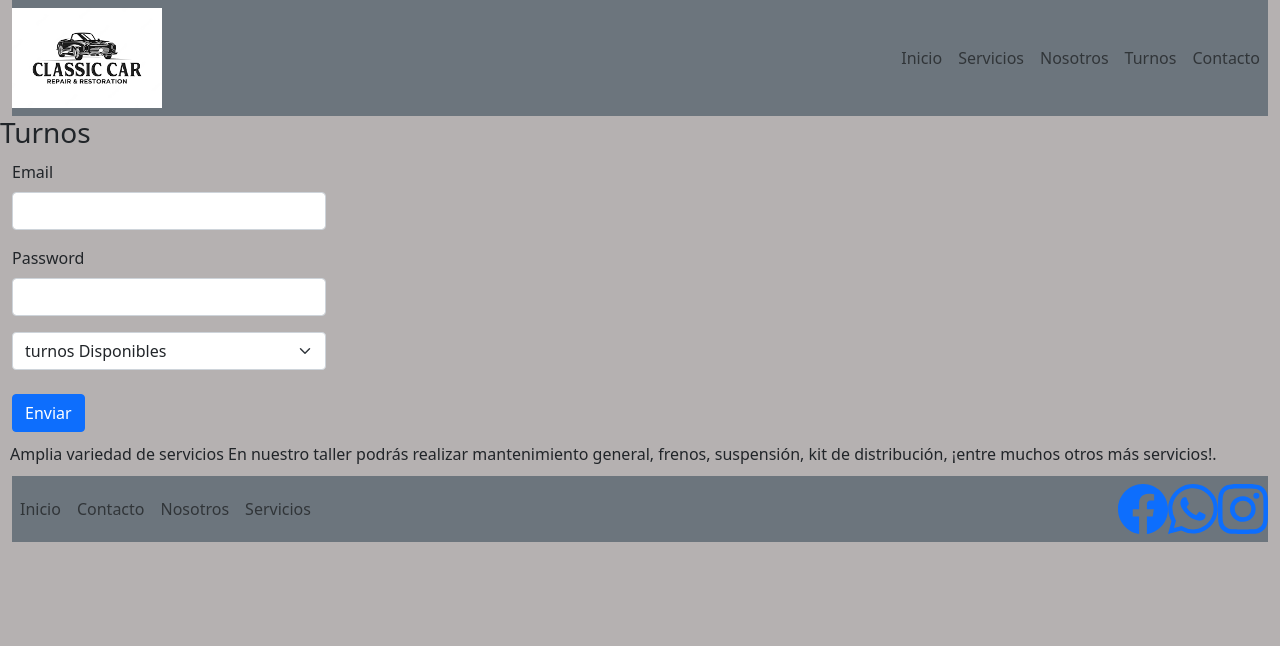
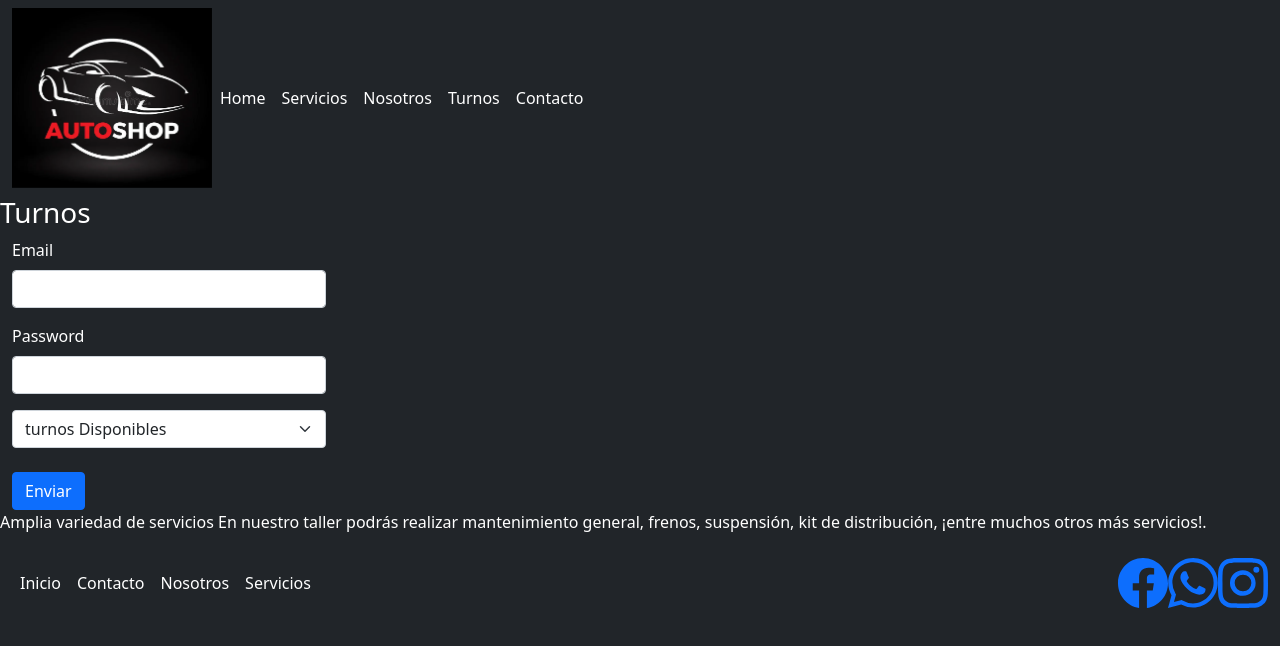
Before and after one commit to marianomercevich/Classic-Car-Custom, a website: page pages/turnos.html in a window 1280 px wide. Drawn offline with nearby package versions, Linux system fonts and the light colour scheme.

Commit message:
correccion de menu sandwich, color final bg

```diff
--- a/package.json
+++ b/package.json
@@ -7,7 +7,6 @@
     "test": "echo \"Error: no test specified\" && exit 1",
     "build-css": "node-sass --include-path scss scss/style.scss css/style.css",
     "watch-css": "nodemon -e scss -x \"npm run build-css\""
-
   },
   "repository": {
     "type": "git",
--- a/pages/contactos.html
+++ b/pages/contactos.html
@@ -9,42 +9,37 @@
     RESTAURACION, DETAILING, PINTURA, CHAPA, ELECTRONICA AUTOMOTRIZ, ELECTRICIDAD AUTOMOTRIZ, SERVICE AUTOMOTOR, MANTENIMIENTO DEL AUTO, REPARACION DE AUTOS, AUTOS VIEJOS, MOPAR">
     <link rel="shortcut icon" href="../assets/img/tools.svg">
     <title>contacto</title>
+    <link rel="stylesheet"href="https://cdnjs.cloudflare.com/ajax/libs/animate.css/4.1.1/animate.min.css"/>
     <link href="https://cdn.jsdelivr.net/npm/bootstrap@5.1.3/dist/css/bootstrap.min.css" rel="stylesheet" integrity="sha384-1BmE4kWBq78iYhFldvKuhfTAU6auU8tT94WrHftjDbrCEXSU1oBoqyl2QvZ6jIW3" crossorigin="anonymous">
     <link rel="stylesheet" href="../css/style.css">
 
 </head>
-<body>
+<body class= "bg-dark">
     <header class="navegacion">
-        <nav>
+      <nav class="navbar navbar-expand-lg navbar-dark bg-dark animate__animated animate__pulse animate__repeat-3">
         <div class="container-fluid">
-                <div class="row">
-                    <div class="col-lg-12 col-xs-12">
-                    <nav class="navbar navbar-expand-lg navbar-light bg-secondary">
-                        <img src="../assets/img/images.png"width=150 height=100" alt="Logo">
-                        <button class="navbar-toggler" type="button" data-toggle="collapse" data-target="#navbarNav" aria-controls="navbarNav" aria-expanded="false" aria-label="Toggle navigation">
+            <img src="../assets/img/logo.webp"width=200 height=180" alt="Logo"class="animate__animated animate__zoomInRight" >
+            <button class="navbar-toggler" type="button" data-bs-toggle="collapse" data-bs-target="#navbarTogglerDemo02" aria-controls="navbarTogglerDemo02" aria-expanded="false" aria-label="Toggle navigation">
               <span class="navbar-toggler-icon"></span>
             </button>
-                        <div class="collapse navbar-collapse nav justify-content-end" id="navbarNav">
-                          <ul class="navbar-nav">
-                            <li class="nav-item active">
-                            <a class="nav-link" href="../index.html">Inicio <span class="sr-only"></span></a>
+            <div class="collapse navbar-collapse" id="navbarTogglerDemo02">
+              <ul class="navbar-nav me-auto mb-2 mb-lg-0 ">
+                  <li class="nav-item">
+                  <a class= "nav-link text-white" href="../index.html">Home</a>
                   </li>
                   <li class="nav-item">
-                            <a class="nav-link" href="servicios.html">Servicios</a>
+                    <a class="nav-link text-white" href="servicios.html">Servicios</a>
                   </li>
                   <li class="nav-item">
-                            <a class="nav-link" href="nosotros.html">Nosotros</a>
+                    <a class="nav-link text-white" href="nosotros.html">Nosotros</a>
                   </li>
                   <li class="nav-item">
-                            <a class="nav-link" href="turnos.html">Turnos</a>
+                    <a class="nav-link text-white" href="turnos.html">Turnos</a>
                   </li>
                   <li class="nav-item">
-                              <a class="nav-link" href="contactos.html">Contacto</a>
+                    <a class="nav-link active text-white" aria-current="page"  href="contactos.html">Contacto</a>
                   </li>
               </ul>
-                        </div>
-                    </nav>
-                    </div>
             </div>
         </div>
       </nav>
@@ -55,7 +50,7 @@
       </div>
       <div class="container">
         <div class="row">
-          <div class="col"><h2>Formulario de Contacto</h2></div>
+          <div class="col text-white bg-dark"><h2>Formulario de Contacto</h2></div>
         </div>
         <div class="row">
           <div class="col-8">
@@ -63,12 +58,12 @@
                 <img src="../assets/img/mapa.png" class="d-block w-100" alt="img contacto">
               </section>
           </div>
-          <div class="col-4">
-            <section>
+          <div class="col-4 text-white bg-dark">
+            <section >
               <form action="">
-                  Nombre :<input type="Nombre"> <br><br>
+                  Nombre  :<input type="Nombre"> <br><br>
                   Apelido :<input type="Apellido"><br><br>
-                  E-mail :<input type="email"> <br><br>
+                  E-mail...  :<input type="email"> <br><br>
                       <div>
                           ¿Eres Mayor de edad?
                           <select name="me" id="me">
@@ -85,8 +80,8 @@
                           <textarea placeholder="Dejanos tu Comentario"></textarea>
                           </label> <br>
                       </div>
-                  <input type="reset" value="Limpiar">
-                  <input type="submit" value="Enviar">
+                  <input type="reset" value="Limpiar"class="btn btn-primary">
+                  <input type="submit" value="Enviar"class="btn btn-primary">
               </form>
             </section>
           </div>
@@ -104,24 +99,24 @@
       Ofrecemos servicios de consultoría, reparación y mantenimiento. Deje su vehículo en manos de expertos calificados.
       </p>
     </main>
-    <footer>
+    <footer class="animate__animated animate__pulse animate__repeat-3">
       <div class="container-fluid">
          <div class="row">
             <div class="col-lg-12 col-xs-12">
-                <nav class="navbar navbar-expand-lg navbar-light bg-secondary">
+               <nav class="navbar navbar-expand-lg navbar-light bg-darck ">
                   <div class="collapse navbar-collapse">
                      <ul class="navbar-nav">
                         <li>
-                        <a class="nav-link" href="../index.html">Inicio</a>
+                           <a class="nav-link text-white" href="../index.html">Inicio</a>
                         </li>
                         <li>
-                        <a class="nav-link" href="contactos.html">Contacto</a>
+                           <a class="nav-link text-white" href="contactos.html">Contacto</a>
                         </li>
                         <li>
-                        <a class="nav-link" href="nosotros.html">Nosotros</a>
+                           <a class="nav-link text-white" href="nosotros.html">Nosotros</a>
                         </li>
                         <li>
-                        <a class="nav-link" href="servicios.html">Servicios</a>
+                           <a class="nav-link text-white" href="servicios.html">Servicios</a>
                         </li>
                      </ul>
                   </div>
@@ -137,6 +132,7 @@
                </nav>
             </div>
          </div>
+      </div>
    </footer>
     <script src="https://cdn.jsdelivr.net/npm/@popperjs/core@2.10.2/dist/umd/popper.min.js" integrity="sha384-7+zCNj/IqJ95wo16oMtfsKbZ9ccEh31eOz1HGyDuCQ6wgnyJNSYdrPa03rtR1zdB" crossorigin="anonymous"></script>
     <script src="https://cdn.jsdelivr.net/npm/bootstrap@5.1.3/dist/js/bootstrap.min.js" integrity="sha384-QJHtvGhmr9XOIpI6YVutG+2QOK9T+ZnN4kzFN1RtK3zEFEIsxhlmWl5/YESvpZ13" crossorigin="anonymous"></script>
--- a/pages/turnos.html
+++ b/pages/turnos.html
@@ -9,59 +9,54 @@
     RESTAURACION, DETAILING, PINTURA, CHAPA, ELECTRONICA AUTOMOTRIZ, ELECTRICIDAD AUTOMOTRIZ, SERVICE AUTOMOTOR, MANTENIMIENTO DEL AUTO, REPARACION DE AUTOS, AUTOS VIEJOS, MOPAR">
     <link rel="shortcut icon" href="../assets/img/tools.svg">
     <title>Document</title>
+    <link rel="stylesheet"href="https://cdnjs.cloudflare.com/ajax/libs/animate.css/4.1.1/animate.min.css"/>
     <link href="https://cdn.jsdelivr.net/npm/bootstrap@5.1.3/dist/css/bootstrap.min.css" rel="stylesheet" integrity="sha384-1BmE4kWBq78iYhFldvKuhfTAU6auU8tT94WrHftjDbrCEXSU1oBoqyl2QvZ6jIW3" crossorigin="anonymous">
     <link rel="stylesheet" href="../css/style.css">
 </head>
-<body>
-    <header class="navegacion">
-        <nav>
+<body class= "bg-dark">
+    <header>
+      <nav class="navbar navbar-expand-lg navbar-dark bg-dark animate__animated animate__pulse animate__repeat-3">
         <div class="container-fluid">
-                <div class="row">
-                    <div class="col-lg-12 col-xs-12">
-                    <nav class="navbar navbar-expand-lg navbar-light bg-secondary">
-                        <img src="../assets/img/images.png"width=150 height=100" alt="Logo">
-                        <button class="navbar-toggler" type="button" data-toggle="collapse" data-target="#navbarNav" aria-controls="navbarNav" aria-expanded="false" aria-label="Toggle navigation">
+            <img src="../assets/img/logo.webp"width=200 height=180" alt="Logo"class="animate__animated animate__zoomInRight" >
+            <button class="navbar-toggler" type="button" data-bs-toggle="collapse" data-bs-target="#navbarTogglerDemo02" aria-controls="navbarTogglerDemo02" aria-expanded="false" aria-label="Toggle navigation">
               <span class="navbar-toggler-icon"></span>
             </button>
-                        <div class="collapse navbar-collapse nav justify-content-end" id="navbarNav">
-                          <ul class="navbar-nav">
-                            <li class="nav-item active">
-                            <a class="nav-link" href="../index.html">Inicio <span class="sr-only"></span></a>
+            <div class="collapse navbar-collapse" id="navbarTogglerDemo02">
+              <ul class="navbar-nav me-auto mb-2 mb-lg-0 ">
+                  <li class="nav-item">
+                  <a class="nav-link text-white" href="../index.html">Home</a>
                   </li>
                   <li class="nav-item">
-                            <a class="nav-link" href="servicios.html">Servicios</a>
+                    <a class="nav-link text-white" href="servicios.html">Servicios</a>
                   </li>
                   <li class="nav-item">
-                            <a class="nav-link" href="nosotros.html">Nosotros</a>
+                    <a class="nav-link text-white" href="nosotros.html">Nosotros</a>
                   </li>
                   <li class="nav-item">
-                            <a class="nav-link" href="turnos.html">Turnos</a>
+                    <a class="nav-link active text-white" aria-current="page" href="turnos.html">Turnos</a>
                   </li>
                   <li class="nav-item">
-                              <a class="nav-link" href="contactos.html">Contacto</a>
+                    <a class="nav-link text-white" href="contactos.html">Contacto</a>
                   </li>
               </ul>
-                        </div>
-                    </nav>
-                    </div>
             </div>
         </div>
       </nav>
     </header>
     <Main>
-      <div class="col-md-10 col-xs-6">
+      <div class="col-md-10 col-xs-6 text-white bg-dark">
         <h3>Turnos</h3>
       </div>
         <form class="container-fluid">
             <div class="col-md-3 col-xs-6">
                 <div class="mb-3">
-                <label for="exampleInputEmail1" class="form-label">Email </label>
+                <label for="exampleInputEmail1" class="form-label text-white bg-dark">Email </label>
                 <input type="email" class="form-control" id="exampleInputEmail1" aria-describedby="emailHelp">
                 </div>
             </div>
             <div class="col-md-3 col-xs-6">
                 <div class="mb-3">
-                <label for="exampleInputPassword1" class="form-label">Password</label>
+                <label for="exampleInputPassword1" class="form-label text-white bg-dark" >Password</label>
                 <input type="password" class="form-control" id="exampleInputPassword1">
                 </div>
             </div>
@@ -79,28 +74,29 @@
             </div><br>
             <button type="submit" class="btn btn-primary">Enviar</button>
           </form>
-        <p>Amplia variedad de servicios
-          En nuestro taller podrás realizar mantenimiento general, frenos, suspensión, kit de distribución, ¡entre muchos otros más servicios!.</p>
+        <p class="text-white bg-dark" >
+          Amplia variedad de servicios
+          En nuestro taller podrás realizar mantenimiento general, frenos, suspensión, kit de distribución, ¡entre muchos otros más servicios!.
+        </p>
     </Main>
-    <footer>
+    <footer class="animate__animated animate__pulse animate__repeat-3">
         <div class="container-fluid">
           <div class="row">
               <div class="col-lg-12 col-xs-12">
-
-                <nav class="navbar navbar-expand-lg navbar-light bg-secondary">
+                <nav class="navbar navbar-expand-lg navbar-light bg-darck ">
                     <div class="collapse navbar-collapse">
                       <ul class="navbar-nav">
                           <li>
-                        <a class="nav-link" href="../index.html">Inicio</a>
+                            <a class="nav-link text-white" href="../index.html">Inicio</a>
                           </li>
                           <li>
-                        <a class="nav-link" href="contactos.html">Contacto</a>
+                            <a class="nav-link text-white" href="contactos.html">Contacto</a>
                           </li>
                           <li>
-                        <a class="nav-link" href="nosotros.html">Nosotros</a>
+                            <a class="nav-link text-white" href="nosotros.html">Nosotros</a>
                           </li>
                           <li>
-                        <a class="nav-link" href="servicios.html">Servicios</a>
+                            <a class="nav-link text-white" href="servicios.html">Servicios</a>
                           </li>
                       </ul>
                     </div>
@@ -116,8 +112,8 @@
                   </nav>
               </div>
             </div>
+        </div>
    </footer>
-
     <script src="https://cdn.jsdelivr.net/npm/@popperjs/core@2.10.2/dist/umd/popper.min.js" integrity="sha384-7+zCNj/IqJ95wo16oMtfsKbZ9ccEh31eOz1HGyDuCQ6wgnyJNSYdrPa03rtR1zdB" crossorigin="anonymous"></script>
     <script src="https://cdn.jsdelivr.net/npm/bootstrap@5.1.3/dist/js/bootstrap.min.js" integrity="sha384-QJHtvGhmr9XOIpI6YVutG+2QOK9T+ZnN4kzFN1RtK3zEFEIsxhlmWl5/YESvpZ13" crossorigin="anonymous"></script>
 </body>
--- a/scss/_header.scss
+++ b/scss/_header.scss
@@ -3,7 +3,10 @@ header {
         div{
             div{
                 div{
-                    nav{
+                    nav{ .textonav{color: white; }
+                    .animate__animated.animate__pulse {
+                        --animate-duration: 2s;
+                        --animate-delay: 0.9s;}
                         img{
 
                         }
@@ -23,4 +26,4 @@ header {
             }
         }
     }
-}/* modularizacion de codigo se importa con @import */
+}
--- a/scss/style.scss
+++ b/scss/style.scss
@@ -1,32 +1,4 @@
 /* modularizacion de codigo se importa con @import */
 @import './main';
-
-
-.animate__animated.animate__pulse {
-    --animate-duration: 2s;
-    --animate-delay: 0.9s;
-}
-
-body {
-    background-color:rgb(181, 177, 177);
-}
-p{
-    margin:10px;
-    text-align: justify;
-}
-form{
-    margin: 10px;
-}
-
-@media (min-width: 576px) {  }
-
-
-@media (min-width: 768px) {  }
-
-
-@media (min-width: 992px) {  }
-
-
-@media (min-width: 1200px) {  }
-
-@media (min-width: 1400px) {  }
+@import './header';
+@import './variables';
```
Also changed, not shown: index.html (+18 -23 lines), pages/nosotros.html (+22 -40 lines), pages/servicios.html (+25 -29 lines), assets/img/images.png (deleted), assets/img/logo.webp (added), assets/img/logotaller.png (deleted), css/style.css. Lines whose indentation alone changed are shown as unchanged.
